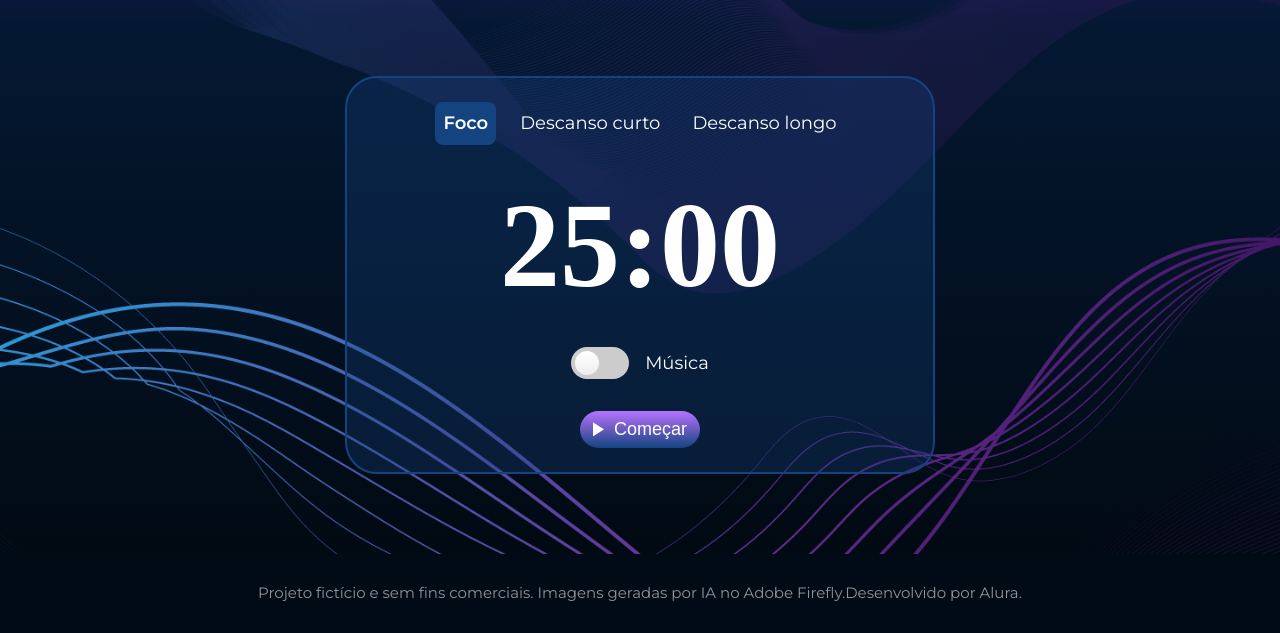
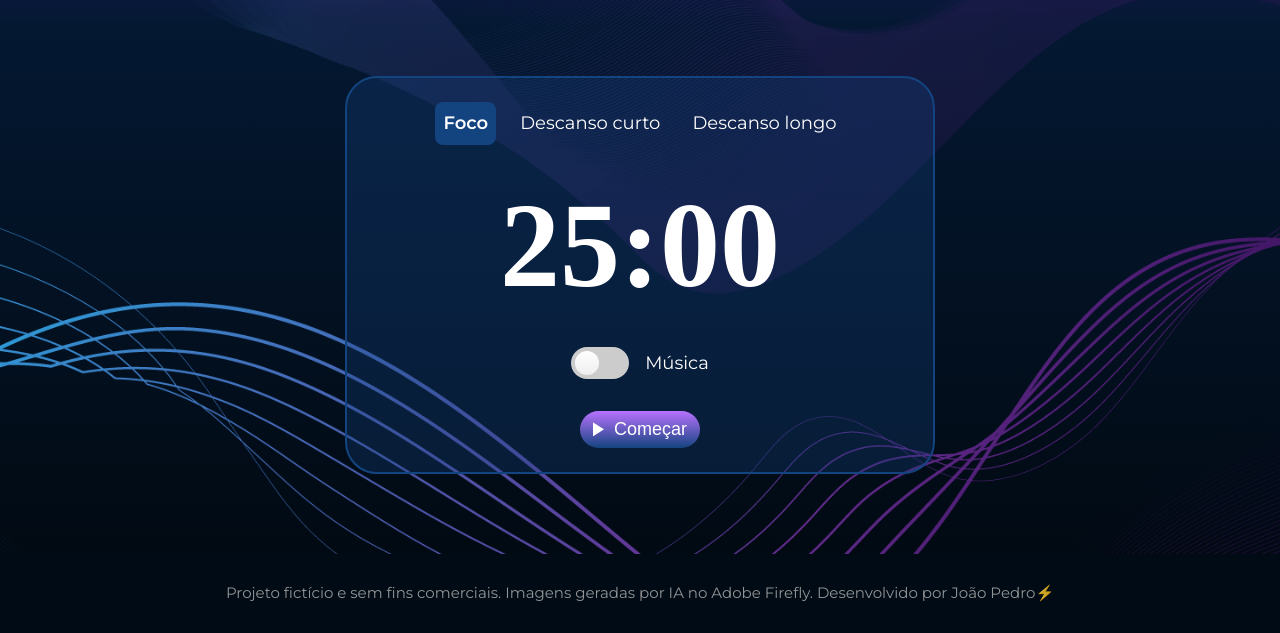
Before and after one commit to JoaoPedro016/Fokus-Jacare, a plain HTML site: page index.html in a window 1280 px wide. Shown: the part 548-1181 px from the top of the page. Drawn offline with nearby package versions, Linux system fonts and the light colour scheme; a web font is replaced by a local one.

Commit message:
Update index.html

```diff
--- a/index.html
+++ b/index.html
@@ -72,7 +72,7 @@
 
         <footer class="app__footer">
             <p class="app__footer-text">
-                Projeto fictício e sem fins comerciais. Imagens geradas por IA no Adobe Firefly.Desenvolvido por Alura.
+                Projeto fictício e sem fins comerciais. Imagens geradas por IA no Adobe Firefly. Desenvolvido por João Pedro⚡
             </p>
         </footer>
     </main>
```
